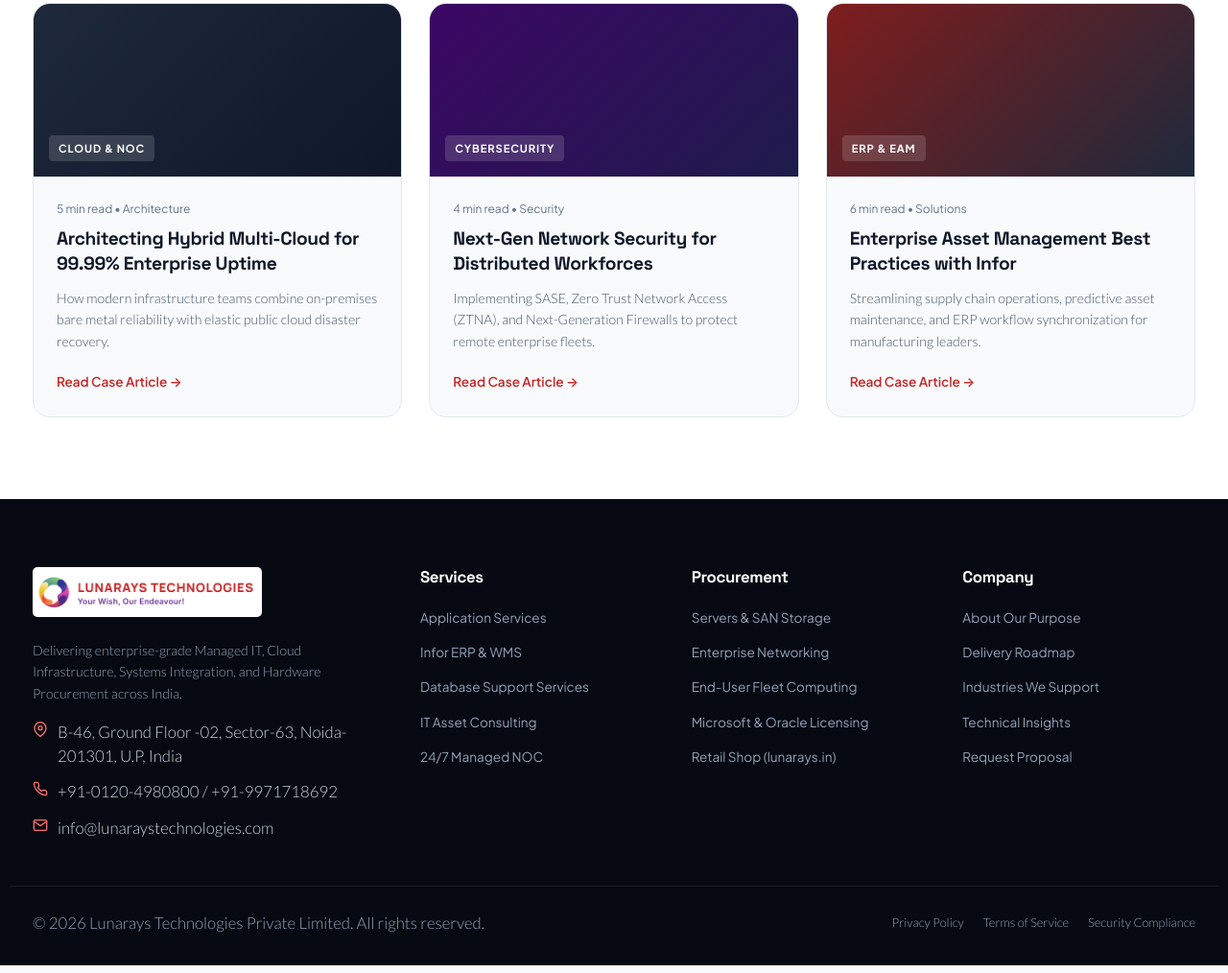
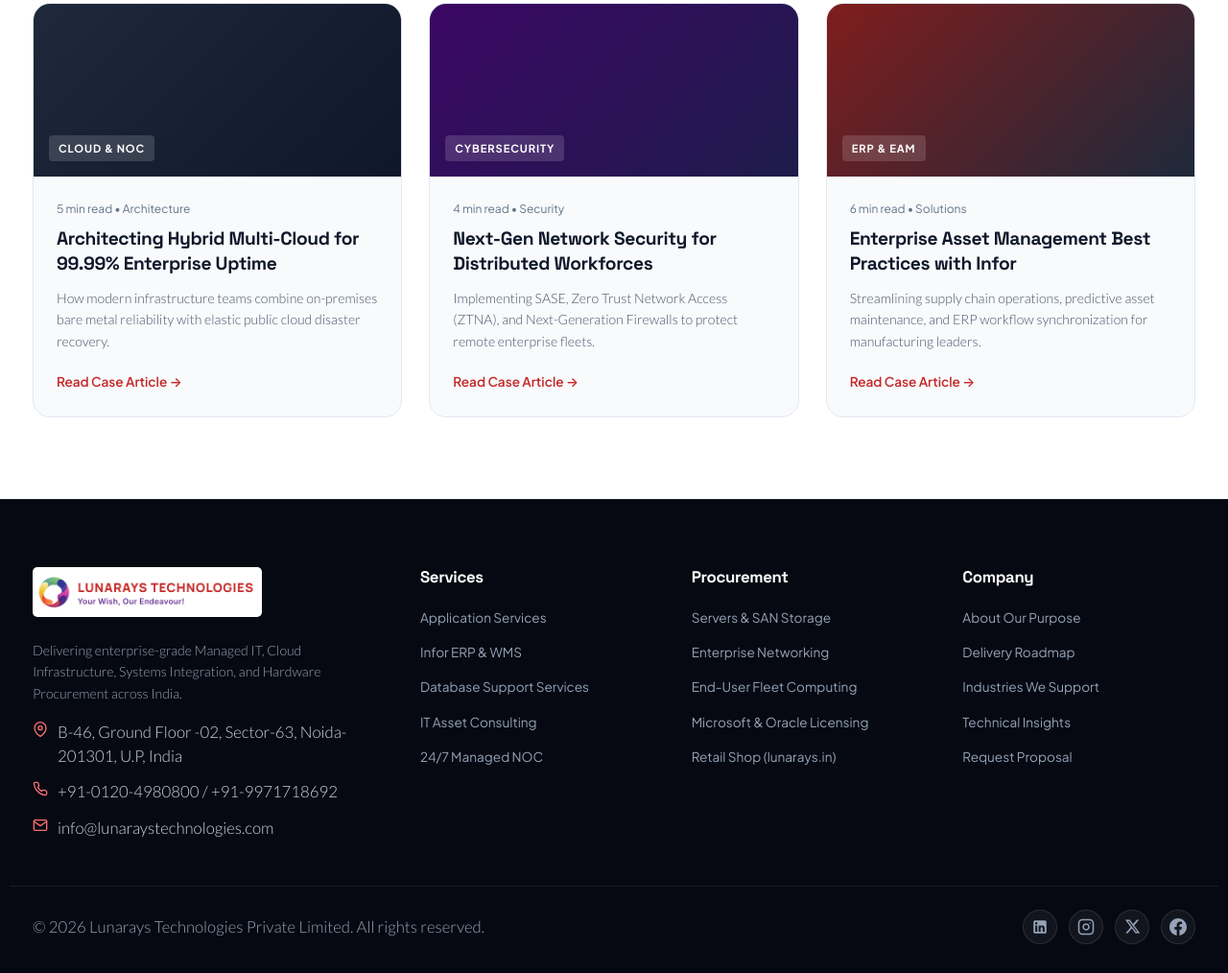
Before and after one commit to madlyn-04/lunarays-technologies, a plain HTML site: page index.html in a window 1280 px wide. Shown: the part 6815-7829 px from the top of the page at 96% size. Drawn offline with Linux system fonts and the light colour scheme.

Commit message:
Add files via upload

```diff
--- a/index.html
+++ b/index.html
@@ -1886,9 +1886,28 @@
         <div class="container footer-bottom">
             <p>&copy; 2026 Lunarays Technologies Private Limited. All rights reserved.</p>
             <div class="footer-bottom-links">
-                <a href="#about">Privacy Policy</a>
-                <a href="#about">Terms of Service</a>
-                <a href="#about">Security Compliance</a>
+                <a href="https://www.linkedin.com/company/lunarays-technologies-private-limited/?originalSubdomain=in" target="_blank" rel="noopener noreferrer" class="social-icon-link" aria-label="LinkedIn">
+                    <svg width="18" height="18" viewBox="0 0 24 24" fill="currentColor" aria-hidden="true">
+                        <path d="M19 3a2 2 0 0 1 2 2v14a2 2 0 0 1-2 2H5a2 2 0 0 1-2-2V5a2 2 0 0 1 2-2h14m-.5 15.5v-5.3a3.26 3.26 0 0 0-3.26-3.26c-.85 0-1.84.52-2.28 1.3v-1.11h-2.79v8.37h2.79v-4.93c0-.77.62-1.4 1.39-1.4a1.4 1.4 0 0 1 1.4 1.4v4.93h2.75M6.88 8.56a1.68 1.68 0 0 0 1.68-1.68c0-.93-.75-1.69-1.68-1.69a1.69 1.69 0 0 0-1.69 1.69c0 .93.76 1.68 1.69 1.68m1.39 9.94v-8.37H5.5v8.37h2.77z"/>
+                    </svg>
+                </a>
+                <a href="https://www.instagram.com/lunaraystechnologies/" target="_blank" rel="noopener noreferrer" class="social-icon-link" aria-label="Instagram">
+                    <svg width="18" height="18" viewBox="0 0 24 24" fill="none" stroke="currentColor" stroke-width="2" stroke-linecap="round" stroke-linejoin="round" aria-hidden="true">
+                        <rect x="2" y="2" width="20" height="20" rx="5" ry="5"></rect>
+                        <path d="M16 11.37A4 4 0 1 1 12.63 8 4 4 0 0 1 16 11.37z"></path>
+                        <line x1="17.5" y1="6.5" x2="17.51" y2="6.5"></line>
+                    </svg>
+                </a>
+                <a href="https://x.com/LunaraysL" target="_blank" rel="noopener noreferrer" class="social-icon-link" aria-label="X (formerly Twitter)">
+                    <svg width="17" height="17" viewBox="0 0 24 24" fill="currentColor" aria-hidden="true">
+                        <path d="M18.244 2.25h3.308l-7.227 8.26 8.502 11.24H16.17l-5.214-6.817L4.99 21.75H1.68l7.73-8.835L1.254 2.25H8.08l4.713 6.231zm-1.161 17.52h1.833L7.084 4.126H5.117z"/>
+                    </svg>
+                </a>
+                <a href="https://www.facebook.com/lunaraystechnologies/" target="_blank" rel="noopener noreferrer" class="social-icon-link" aria-label="Facebook">
+                    <svg width="18" height="18" viewBox="0 0 24 24" fill="currentColor" aria-hidden="true">
+                        <path d="M24 12.073c0-6.627-5.373-12-12-12s-12 5.373-12 12c0 5.99 4.388 10.954 10.125 11.854v-8.385H7.078v-3.47h3.047V9.43c0-3.007 1.792-4.669 4.533-4.669 1.312 0 2.686.235 2.686.235v2.953H15.83c-1.491 0-1.956.925-1.956 1.874v2.25h3.328l-.532 3.47h-2.796v8.385C19.612 23.027 24 18.062 24 12.073z"/>
+                    </svg>
+                </a>
             </div>
         </div>
     </footer>
--- a/style.css
+++ b/style.css
@@ -3165,11 +3165,30 @@ a {
 
 .footer-bottom-links {
   display: flex;
-  gap: 20px;
-}
-
-.footer-bottom-links a:hover {
-  color: #FFFFFF;
+  align-items: center;
+  gap: 12px;
+}
+
+.social-icon-link {
+  display: inline-flex;
+  align-items: center;
+  justify-content: center;
+  width: 36px;
+  height: 36px;
+  border-radius: 50%;
+  background: rgba(255, 255, 255, 0.05);
+  border: 1px solid rgba(255, 255, 255, 0.1);
+  color: #94A3B8;
+  text-decoration: none;
+  transition: all var(--transition-fast);
+}
+
+.social-icon-link:hover {
+  color: #FFFFFF;
+  background: rgba(239, 68, 68, 0.2);
+  border-color: #EF4444;
+  transform: translateY(-2px);
+  box-shadow: 0 4px 12px rgba(239, 68, 68, 0.3);
 }
 
 /* ==========================================================================
```
